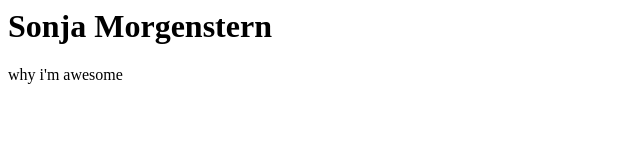
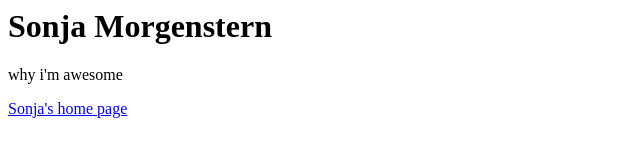
Before and after one commit to MorningstarSonja/MorningstarSonja.github.io, a plain HTML site: page index.html in a window 1280 px wide. Shown: the whole page, without its empty margins (0-640 px from the left). Drawn offline with Linux system fonts and the light colour scheme.

Commit message:
sonja web link

```diff
--- a/index.html
+++ b/index.html
@@ -1,2 +1,3 @@
 <h1>Sonja Morgenstern</h1>
 <p>why i'm awesome</p>
+<a href=www.sonjamorgenstern.com>Sonja's home page </a>
```
